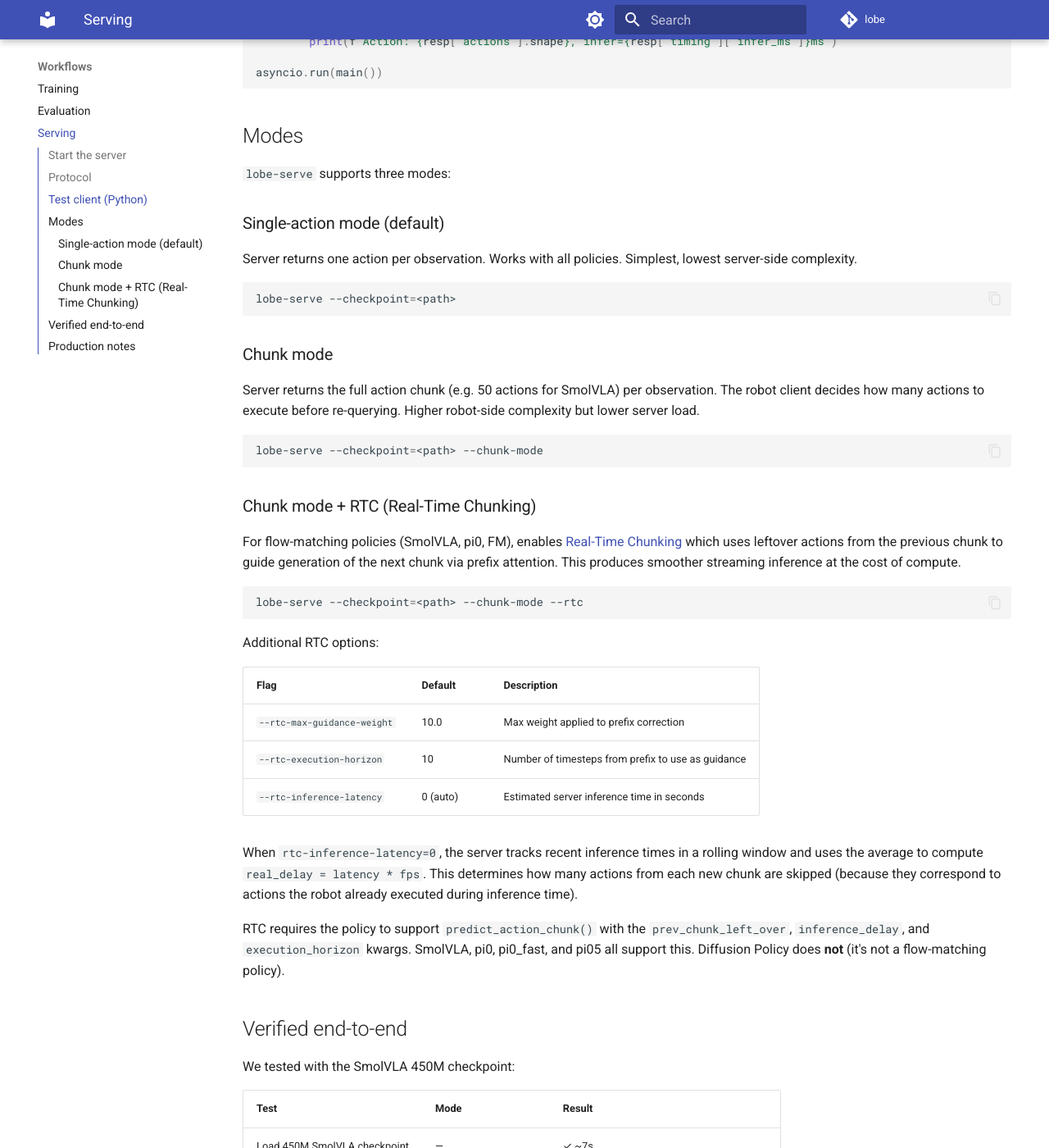
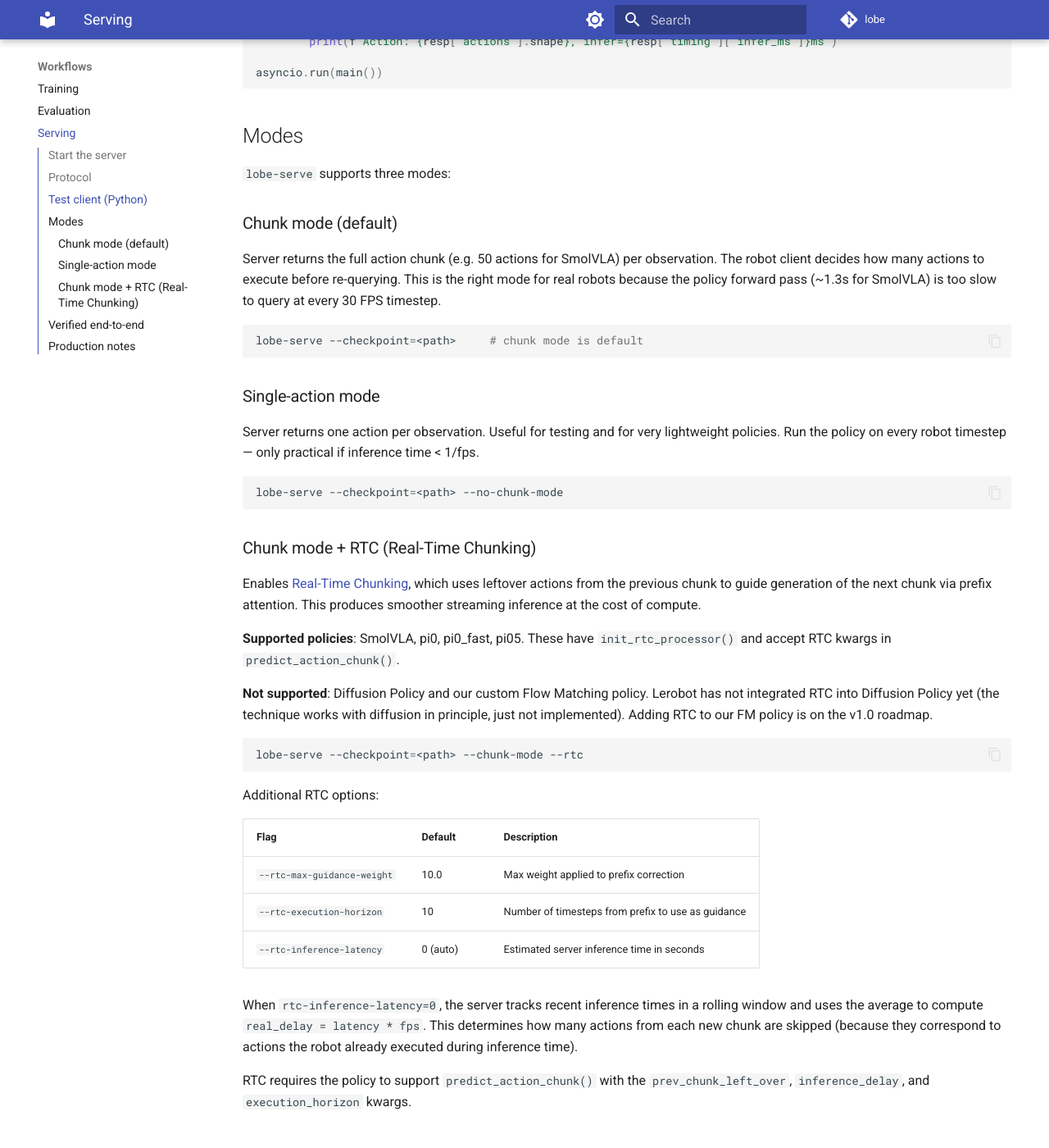
Before and after one commit to TToTMooN/lobe, an MkDocs documentation site: the page built from docs/workflows/serving.md, in a window 1280 px wide and 1400 px high, scrolled down 1766 px. Shown: the whole window at 82% size. Built offline with MkDocs 1.6.1 and Material for MkDocs 9.7.7, drawn with Linux system fonts in a browser that asks for light colours; comment, search, counter and statistics services are not loaded.

Commit message:
Make chunk mode default in lobe-serve, fix RTC support claims
- chunk_mode now defaults to True (single-action requires --no-chunk-mode)
  Reasoning: real robots run at 30+ FPS but policy forward is ~1.3s for SmolVLA;
  chunk mode is the only practical mode. Single-action is for testing only.

- Corrected RTC support list: SmolVLA, pi0, pi0_fast, pi05 (NOT FM yet, NOT Diffusion).
  Adding RTC to our FM is on the v1.0 roadmap.
- Documented that lerobot has not integrated RTC into Diffusion Policy yet
  (the technique works for diffusion in principle, just not implemented).

Co-Authored-By: Claude Opus 4.6 (1M context) <noreply@anthropic.com>

````diff
--- a/docs/workflows/serving.md
+++ b/docs/workflows/serving.md
@@ -84,25 +84,29 @@ asyncio.run(main())
 
 `lobe-serve` supports three modes:
 
-### Single-action mode (default)
+### Chunk mode (default)
 
-Server returns one action per observation. Works with all policies. Simplest, lowest server-side complexity.
+Server returns the full action chunk (e.g. 50 actions for SmolVLA) per observation. The robot client decides how many actions to execute before re-querying. This is the right mode for real robots because the policy forward pass (~1.3s for SmolVLA) is too slow to query at every 30 FPS timestep.
 
 ```bash
-lobe-serve --checkpoint=<path>
+lobe-serve --checkpoint=<path>     # chunk mode is default
 ```
 
-### Chunk mode
+### Single-action mode
 
-Server returns the full action chunk (e.g. 50 actions for SmolVLA) per observation. The robot client decides how many actions to execute before re-querying. Higher robot-side complexity but lower server load.
+Server returns one action per observation. Useful for testing and for very lightweight policies. Run the policy on every robot timestep — only practical if inference time < 1/fps.
 
 ```bash
-lobe-serve --checkpoint=<path> --chunk-mode
+lobe-serve --checkpoint=<path> --no-chunk-mode
 ```
 
 ### Chunk mode + RTC (Real-Time Chunking)
 
-For flow-matching policies (SmolVLA, pi0, FM), enables [Real-Time Chunking](https://www.physicalintelligence.company/research/real_time_chunking) which uses leftover actions from the previous chunk to guide generation of the next chunk via prefix attention. This produces smoother streaming inference at the cost of compute.
+Enables [Real-Time Chunking](https://www.physicalintelligence.company/research/real_time_chunking), which uses leftover actions from the previous chunk to guide generation of the next chunk via prefix attention. This produces smoother streaming inference at the cost of compute.
+
+**Supported policies**: SmolVLA, pi0, pi0_fast, pi05. These have `init_rtc_processor()` and accept RTC kwargs in `predict_action_chunk()`.
+
+**Not supported**: Diffusion Policy and our custom Flow Matching policy. Lerobot has not integrated RTC into Diffusion Policy yet (the technique works with diffusion in principle, just not implemented). Adding RTC to our FM policy is on the v1.0 roadmap.
 
 ```bash
 lobe-serve --checkpoint=<path> --chunk-mode --rtc
@@ -118,7 +122,7 @@ Additional RTC options:
 
 When `rtc-inference-latency=0`, the server tracks recent inference times in a rolling window and uses the average to compute `real_delay = latency * fps`. This determines how many actions from each new chunk are skipped (because they correspond to actions the robot already executed during inference time).
 
-RTC requires the policy to support `predict_action_chunk()` with the `prev_chunk_left_over`, `inference_delay`, and `execution_horizon` kwargs. SmolVLA, pi0, pi0_fast, and pi05 all support this. Diffusion Policy does **not** (it's not a flow-matching policy).
+RTC requires the policy to support `predict_action_chunk()` with the `prev_chunk_left_over`, `inference_delay`, and `execution_horizon` kwargs.
 
 ## Verified end-to-end
 
````
Also changed, not shown: 1 other file.
